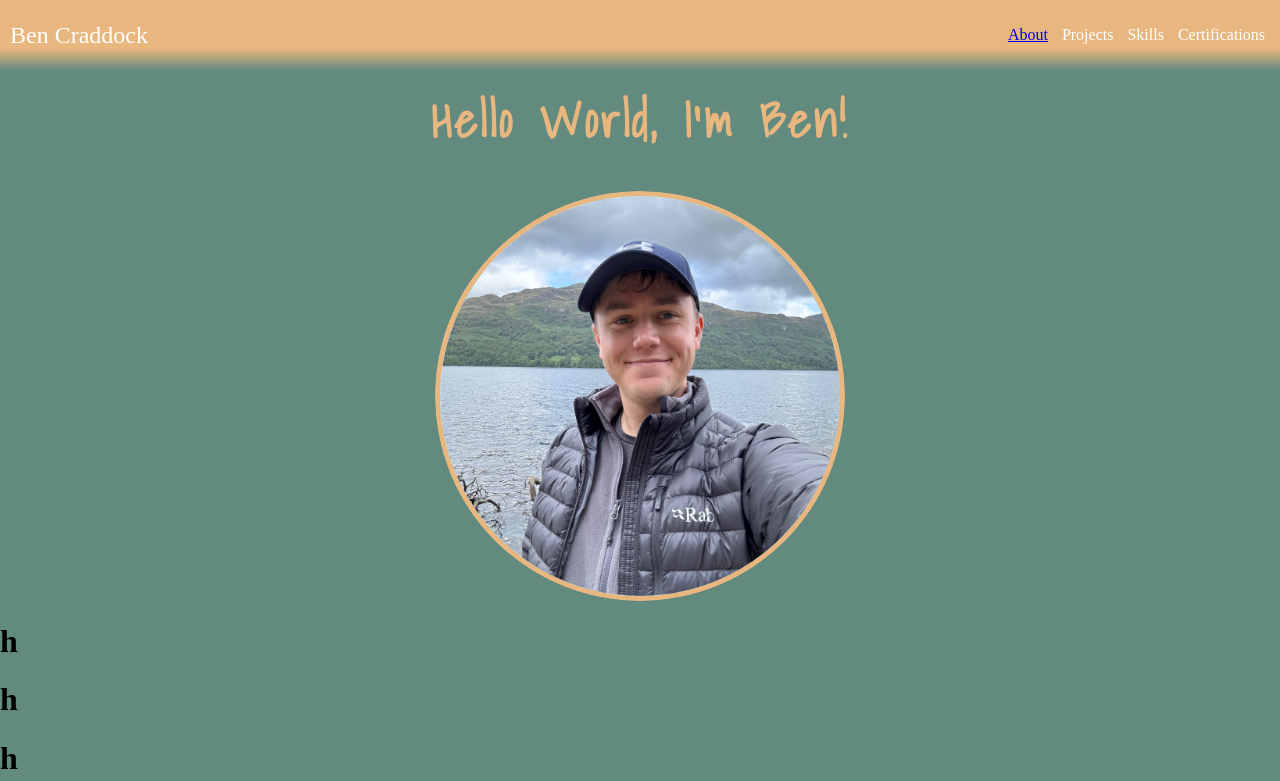
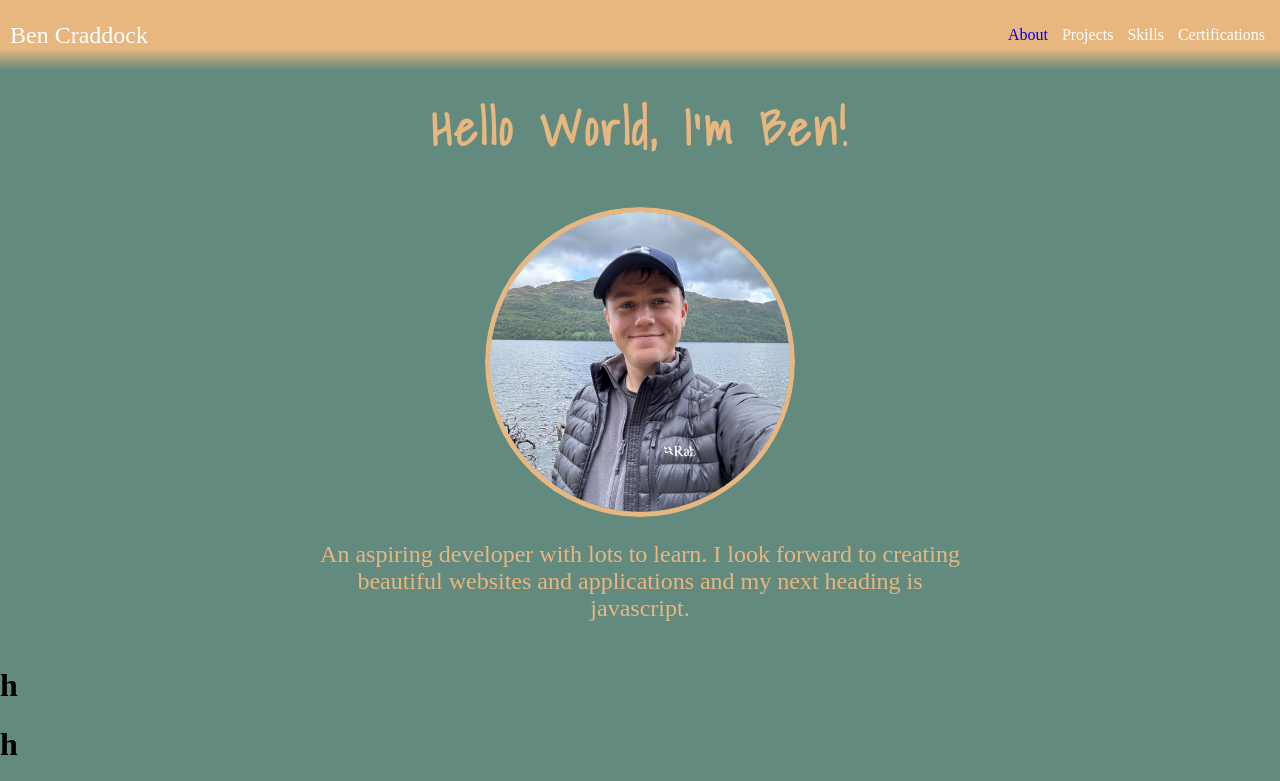
Before and after one commit to bencraddock811/bencraddock811.github.io, a plain HTML site: page index.html in a window 1280 px wide. Shown: the top 781 px of the page. Drawn offline with Linux system fonts and the light colour scheme.

Commit message:
Update portfolio

```diff
--- a/index.html
+++ b/index.html
@@ -26,10 +26,11 @@
         </nav>
       </header>
       <main>
-        <div id="about">
+        <section id="about">
          <h1>Hello World, I'm Ben!</h1>
          <img src="Resources/Untitled_Artwork.jpg" alt="Ben by a loch">
-        </div>
+         <p>An aspiring developer with lots to learn. I look forward to creating beautiful websites and applications and my next heading is javascript.</p>
+        </section>
         <h1>h</h1>
         <h1>h</h1>
         <h1>h</h1>
@@ -59,6 +60,5 @@
         <h1>h</h1>
       </main>
 
-
     </body>
   </html>
--- a/style.css
+++ b/style.css
@@ -39,7 +39,14 @@ nav li {
     border-radius: 5px;
     color: rgb(255, 255, 255);
     font-family: 'Eina 01';
+}
 
+nav li a {
+    text-decoration: none;
+}
+
+nav li a:visited {
+    color: rgb(255, 255, 255);
 }
 
 nav li:hover {
@@ -57,6 +64,7 @@ main {
     flex-direction: column;
     justify-content: center;
     align-items: center;
+    scroll-margin-top: 50px;
 }
 
 #about h1 {
@@ -68,7 +76,7 @@ main {
 }
 
 #about img {
-    max-height: 400px;
+    max-height: 300px;
     width: auto;
     contain: content;
     clip-path: circle( 50% at 50% 50%);
@@ -77,3 +85,11 @@ main {
     display: flex;
     justify-content: center;
 }
+
+#about p {
+    font-family: 'Eina 01';
+    font-size: 1.5rem;
+    color: rgb(232, 182, 127);
+    width: 50%;
+    text-align: center;
+}
```
Also changed, not shown: 1 other file.
